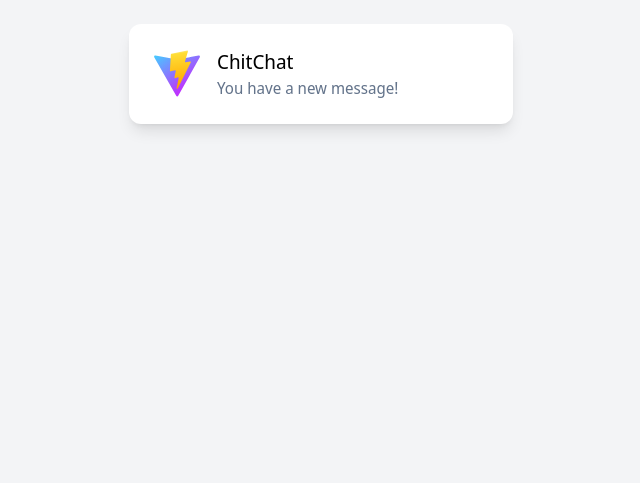
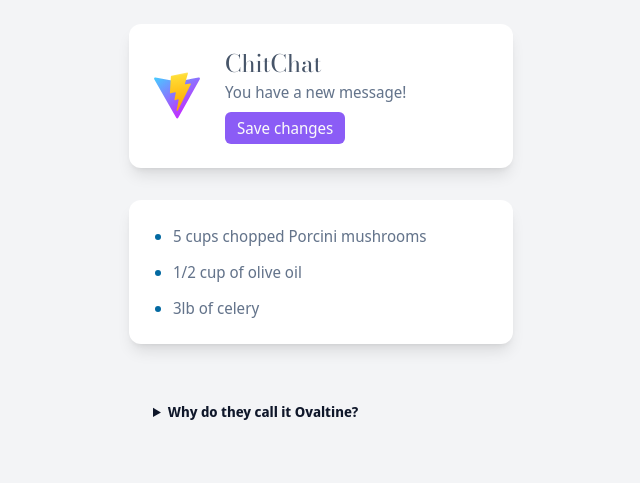
Before and after one commit to Smidra/svatbaweb, a website built with Vite: page src/sandbox.html in a window 1280 px wide. Shown: the whole page, without its empty margins (319-959 px from the left). Built offline with nearby package versions, Linux system fonts and the light colour scheme.

Commit message:
playing in sandbox

```diff
--- a/src/sandbox.html
+++ b/src/sandbox.html
@@ -6,15 +6,39 @@
     <link rel=icon href="/favicon.svg" />
 </head>
 <body class="bg-gray-100">
-<div class="p-6 mt-6 max-w-sm mx-auto bg-white rounded-xl shadow-lg flex items-center space-x-4">
+<div class="group p-6 mt-6 max-w-sm mx-auto bg-white rounded-xl shadow-lg flex items-center space-x-6 hover:bg-slate-50">
     <div class="shrink-0">
         <img class="h-12 w-12" src="/favicon.svg" alt="Logo">
     </div>
     <div>
-        <div class="text-xl font-medium text-black">ChitChat</div>
-        <p class="text-slate-500">You have a new message!</p>
+        <div class="text-2xl font-serif text-slate-600 group-hover:text-slate-700 group-hover:ml-0.5">ChitChat</div>
+        <p class="text-slate-500 font-light group-hover:ml-0.5">You have a new message!</p>
+        <button class="text-zinc-50 px-3 py-1 mt-2 rounded-md bg-violet-500 hover:bg-violet-600 active:bg-violet-700 focus:outline-none focus:ring focus:ring-violet-300 group-hover:ml-0.5">
+            Save changes
+        </button>
     </div>
 </div>
+
+<div class="mt-8 bg-white shadow-lg max-w-sm mx-auto rounded-xl p-6">
+    <ul role="list" class="marker:text-sky-700 list-disc pl-5 space-y-3 text-slate-500">
+        <li>5 cups chopped Porcini mushrooms</li>
+        <li>1/2 cup of olive oil</li>
+        <li>3lb of celery</li>
+    </ul>
+</div>
+
+<div class="max-w-md mx-auto p-8">
+    <details class="open:bg-white dark:open:bg-slate-900 open:ring-1 open:ring-black/5 dark:open:ring-white/10 open:shadow-lg p-6 rounded-lg">
+        <summary class="text-sm leading-6 text-slate-900 dark:text-white font-semibold select-none">
+            Why do they call it Ovaltine?
+        </summary>
+        <div class="mt-3 text-sm leading-6 text-slate-600 dark:text-slate-400">
+            <p>The mug is round. The jar is round. They should call it Roundtine.</p>
+        </div>
+    </details>
+</div>
+
+<!--NEXT TIME: responsiveness https://tailwindcss.com/docs/responsive-design-->
 
     <script type="module" src="/assets/js/main.js"></script>
 </body>
```
